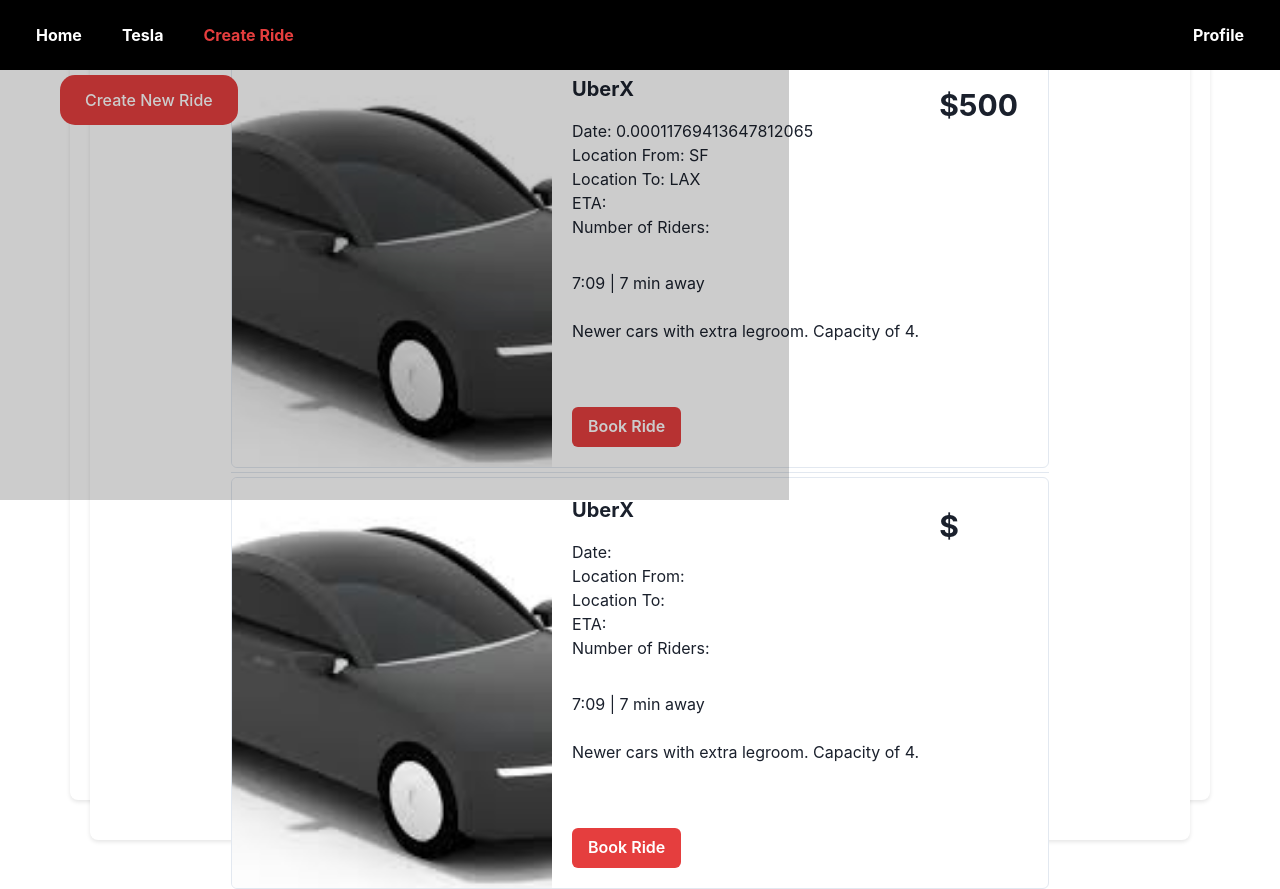
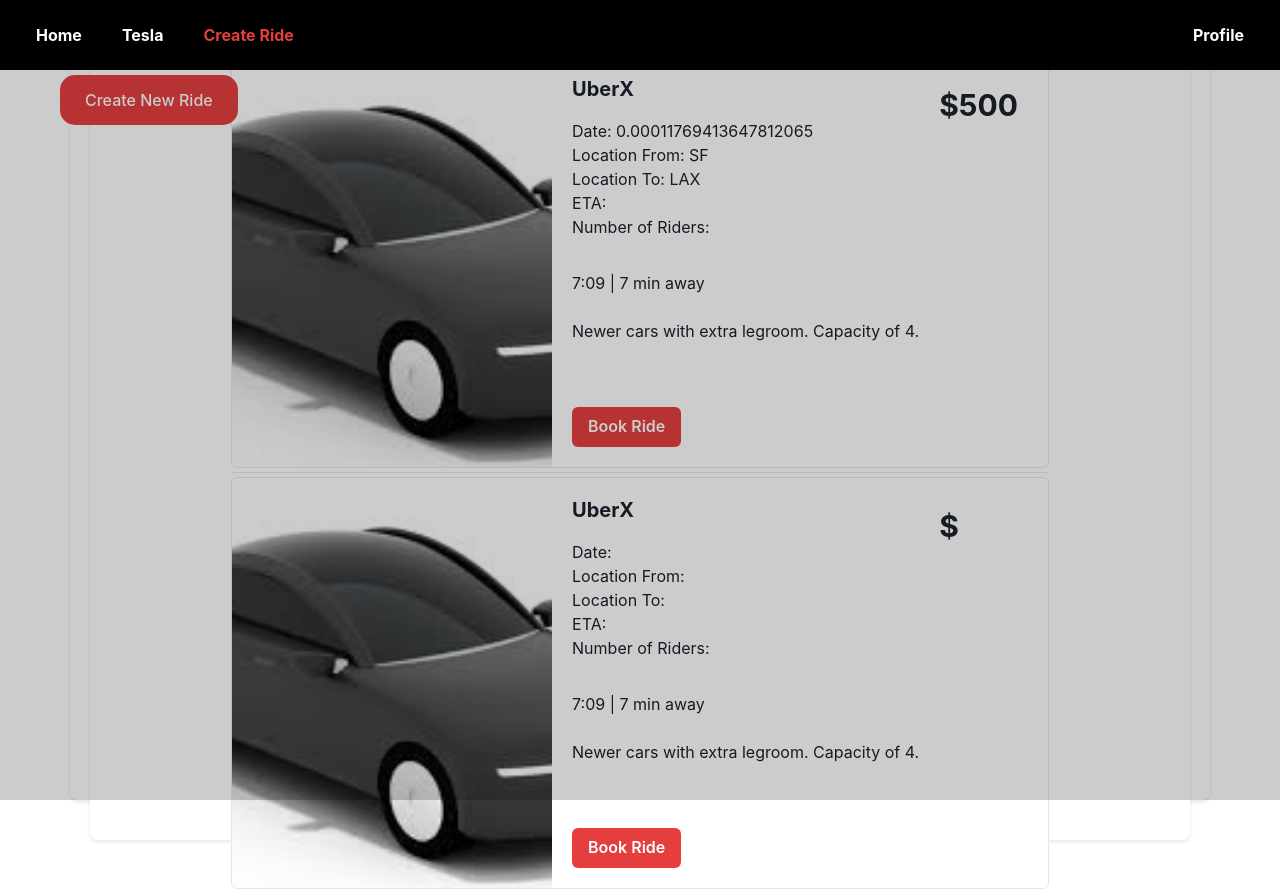
Before and after one commit to HowardHuang1/Rideshare, a React (Create React App) app: page /createRide in a window 1280 px wide. Both pictures are taken after typing "Sample" into the empty fields and a click on the button "Create New Ride". Built offline with nearby package versions, Linux system fonts and the light colour scheme; no server answers; the HTML template or start-up script is replaced by a standard one.

Commit message:
Fixed grey box issue when opening modal

```diff
--- a/src/components/CreateRide.js
+++ b/src/components/CreateRide.js
@@ -3,6 +3,9 @@
 import Modal from "./Modal"
 import CardStack from "./CardStack"
 
+
+//TODO: Need to make am PM button
+//TODO: Need to add dropdown menu for number of riders (2 options: 4 or 6)
 function CreateRide() {
   const [isOpen, setIsOpen] = useState(false);
   return(
--- a/src/components/Login.js
+++ b/src/components/Login.js
@@ -2,6 +2,7 @@
 import { extendTheme, theme as baseTheme } from '@chakra-ui/react'
 import { BrowserRouter as Router, Link, Route, Switch } from 'react-router-dom';
 
+//TODO: Implement user APi into here.
 
 
 
--- a/src/components/Modal.js
+++ b/src/components/Modal.js
@@ -7,7 +7,9 @@
 function Modal({ setIsOpen }) {
     return(
         <div>
-            <div className="darkBG" onClick={() => setIsOpen(false)} />
+            <div className="darkBG centered" onClick={() => setIsOpen(false)}>
+
+
             <div className="centered">
                 <div className="modal">
                     <div className="modalHeader">
@@ -43,6 +45,7 @@
                     </div>
                 </div>
             </div>
+            </div>
         </div>
     );
 }
--- a/src/components/Signup.js
+++ b/src/components/Signup.js
@@ -1,6 +1,9 @@
 import React from 'react';
 import { extendTheme, theme as baseTheme } from '@chakra-ui/react';
 import { BrowserRouter as Router, Link, Route, Switch } from 'react-router-dom';
+
+//Note: do not send a request if confirm password doesn't match password
+//200 is the good status
 
 
 
```
